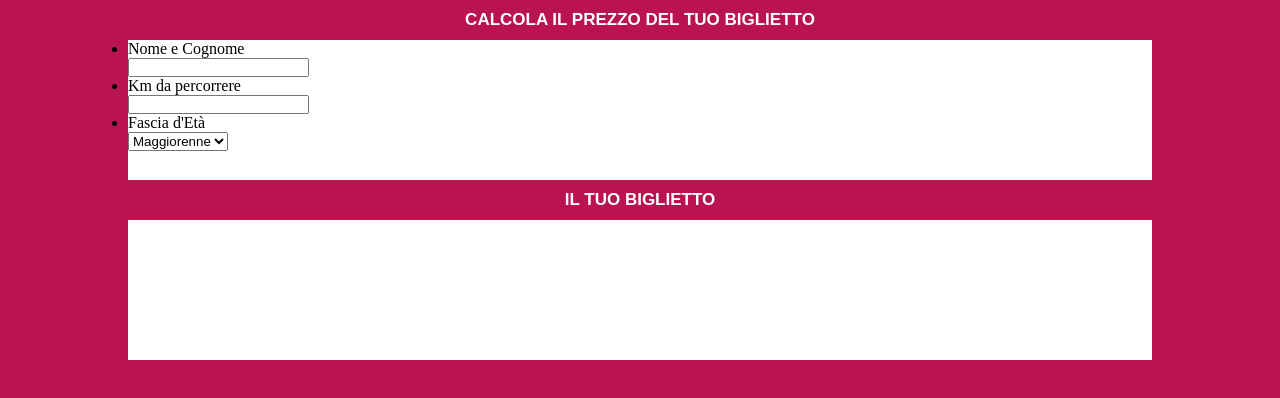
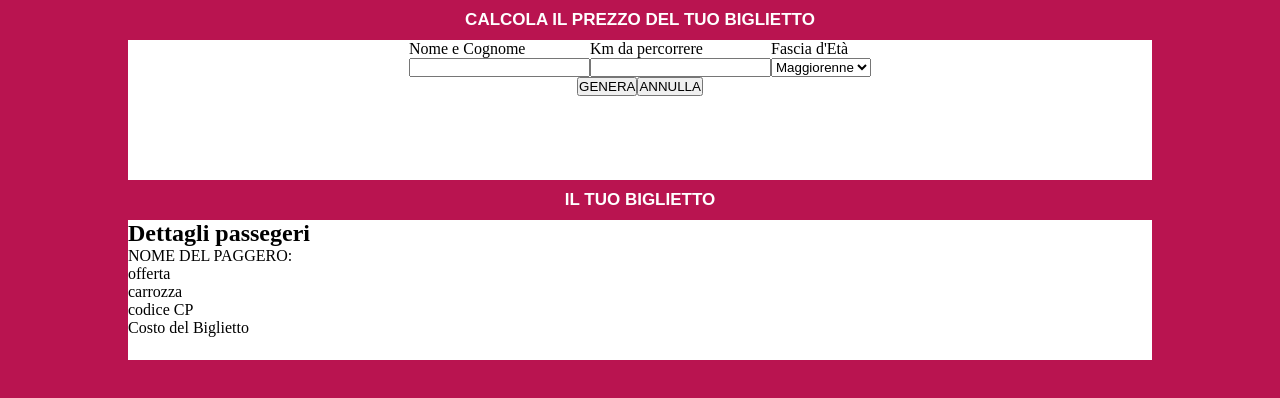
Before and after one commit to andy-ukpe/js-biglietto-treno-form, a plain HTML site: page index.html in a window 1280 px wide. Drawn offline with Linux system fonts and the light colour scheme.

Commit message:
aggiunta funzione annulla e genera nome

```diff
--- a/css/style.css
+++ b/css/style.css
@@ -26,8 +26,15 @@ h1{
   justify-content: center;
   align-items: center;
 }
-ul .form li{
+.form{
   list-style-type: none;
   display: flex;
   flex-direction: row;
+  justify-content: center;
 }
+.buttons{
+  list-style-type: none;
+  display: flex;
+  flex-direction: row;
+  justify-content: center;
+}
--- a/index.html
+++ b/index.html
@@ -9,15 +9,16 @@
     <div class="cruscotto">
       <div class="container-flex">
         <h1>Calcola il prezzo del tuo biglietto</h1>
+        <!-- form -->
         <div class="banda">
           <ul class="form">
             <li>
               <label>Nome e Cognome</label><br>
-              <input type="text" id="formName">
+              <input type="text" id="form-Name">
             </li>
             <li>
               <label>Km da percorrere</label><br>
-              <input type="number" id="formKm">
+              <input type="number" id="form-Km">
             </li>
             <li>
               <label>Fascia d'Età</label><br>
@@ -28,17 +29,65 @@
               </select>
             </li>
           </ul>
-
+          <!-- bottoni -->
+          <ul class="buttons">
+            <li><button type="button" id="Generate">GENERA</button>
+            </li>
+            <li><button type="button" id="annulla">ANNULLA</button>
+            </li>
+          </ul>
+          <!-- fine bottoni -->
         </div>
       </div>
+      <!-- fine form -->
+      <!-- inizio biglietto -->
       <div class="container-flex">
         <h1>Il tuo biglietto</h1>
         <div class="banda">
           <div class="bigl">
+            <h2>Dettagli passegeri</h2>
+            <!-- sezione nome -->
+            <div class="nome passegero">
+              <p>NOME DEL PAGGERO: <span id="bigl-Name"></span></p>
+            </div>
+            <!-- fine sezione nome -->
+            <!-- sezione dettagli biglietto -->
 
+            <div class="dettagli biglietto">
+              <!-- offerta -->
+              <div class="offerta">
+                <p>offerta
+                <br>
+                <span id="bigl-Disc"></span></p>
+
+              </div>
+              <!-- carrozza -->
+              <div class="carrozza">
+                <p>carrozza
+                <br>
+                <span id="bigl-Sit"></span></p>
+
+              </div>
+              <!-- codice -->
+              <div class="codice">
+                <p>codice CP
+                <br>
+                <span id="bigl-Code"></span></p>
+
+              </div>
+              <!-- codice -->
+              <div class="costo">
+                <p>Costo del Biglietto
+                <br>
+                <span id="bigl-Cost"></span></p>
+
+              </div>
+            </div>
+            <!-- fine sezione dettagli biglietto -->
           </div>
         </div>
       </div>
+      <!-- fine biglietto -->
 
     </div>
     <script src="js/scripts.js"></script>
--- a/js/scripts.js
+++ b/js/scripts.js
@@ -0,0 +1,25 @@
+// elementi form
+var generateButton = document.getElementById('Generate');
+var nullButton = document.getElementById('annulla');
+var formName = document.getElementById('form-Name');
+
+// elementi Biglietto
+var biglName = document.getElementById('bigl-Name');
+
+// evento quando si clicca su genera
+generateButton.addEventListener('click',
+  function(){
+    // nome sul Biglietto
+    biglName.innerHTML = formName.value;
+
+    }
+);
+
+// evento quando si clicca ANNULLA
+nullButton.addEventListener('click',
+  function(){
+    // annulla nome
+    formName.value = '';
+    biglName.innerHTML = '';
+  }
+);
```
